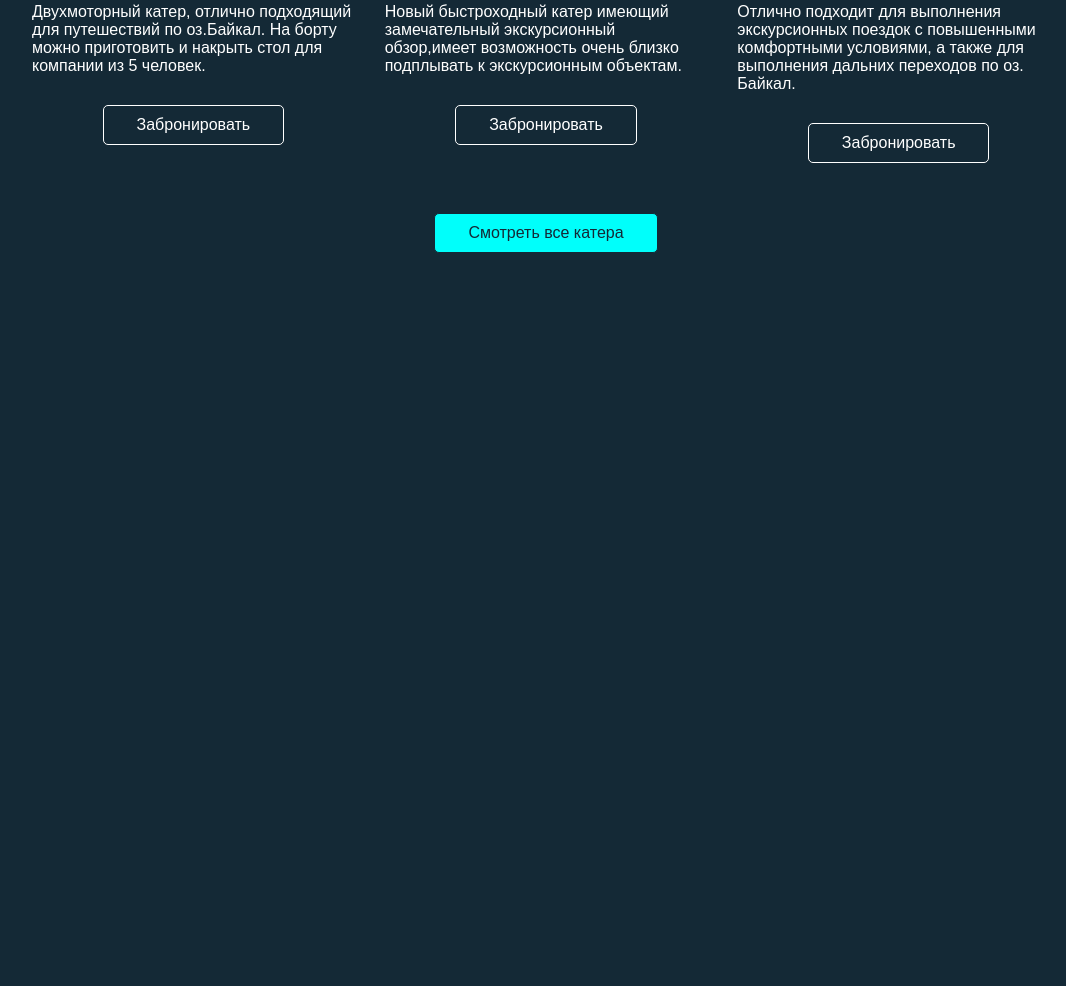
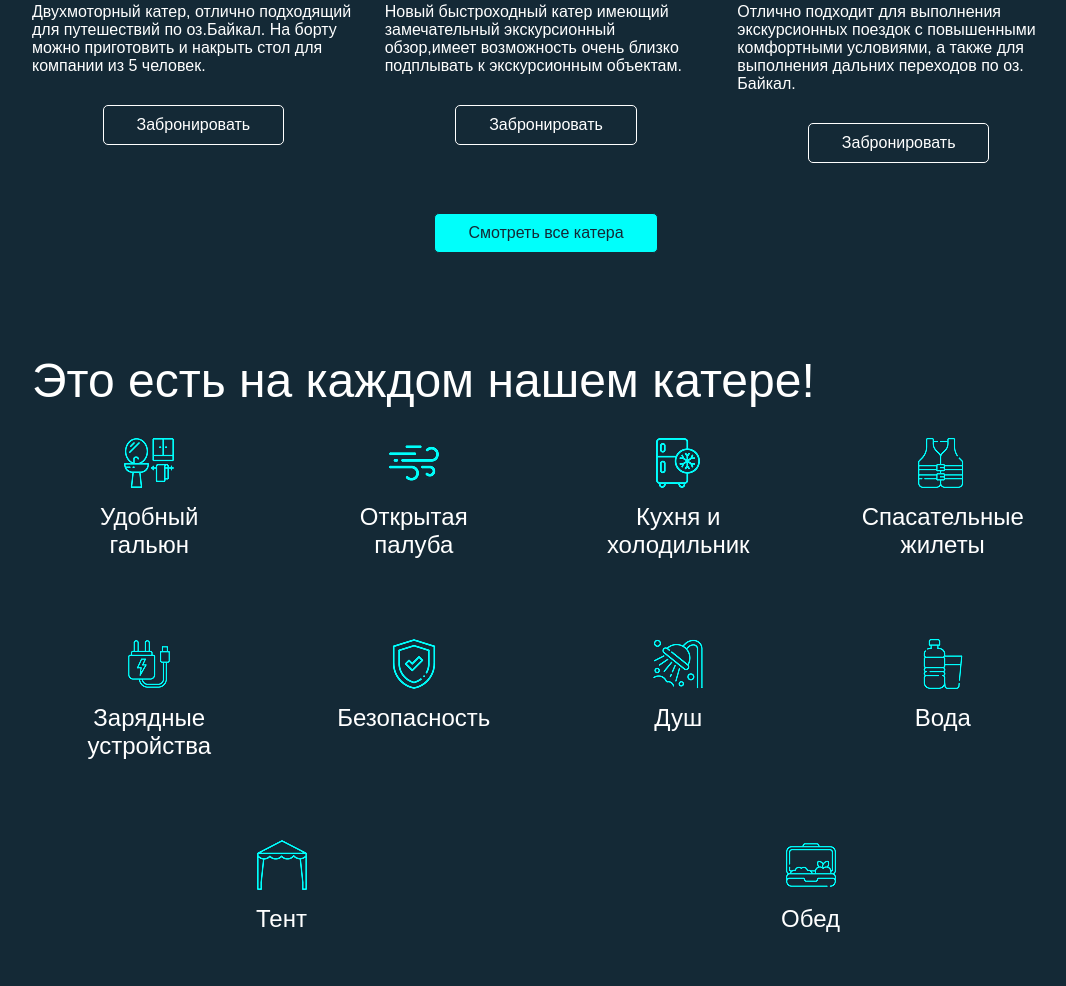
Before and after one commit to LapkiWEB/boat, a plain HTML site: page app/index.html in a window 1280 px wide. Shown: the part 8226-9212 px from the top of the page, without its empty margins (94-1160 px from the left). Before the commit the page ends 8529 px from the top, so only its background shows below. Drawn offline with Linux system fonts and the light colour scheme; files whose address does not match are found by name.

Commit message:
add section included + adaptive

```diff
--- a/app/index.html
+++ b/app/index.html
@@ -454,6 +454,82 @@
         </div>
       </section>
 
+      <section class="included section">
+        <div class="container">
+          <h2 class="title">
+            Это есть на каждом нашем катере!
+          </h2>
+          <div class="included__inner">
+            <div class="included__item">
+              <img src="images/icons/included-1.png" alt="" class="included__img">
+              <h3 class="included-title">
+                Удобный
+                <br>
+                гальюн
+              </h3>
+            </div>
+            <div class="included__item">
+              <img src="images/icons/included-2.png" alt="" class="included__img">
+              <h3 class="included-title">
+                Открытая
+                    <br>
+                палуба
+              </h3>
+            </div>
+            <div class="included__item">
+              <img src="images/icons/included-3.png" alt="" class="included__img">
+              <h3 class="included-title">
+                Кухня и холодильник
+              </h3>
+            </div>
+            <div class="included__item">
+              <img src="images/icons/included-4.png" alt="" class="included__img">
+              <h3 class="included-title">
+                Спасательные
+                жилеты
+              </h3>
+            </div>
+            <div class="included__item">
+              <img src="images/icons/included-5.png" alt="" class="included__img">
+              <h3 class="included-title">
+                Зарядные
+                устройства
+              </h3>
+            </div>
+            <div class="included__item">
+              <img src="images/icons/included-6.png" alt="" class="included__img">
+              <h3 class="included-title">
+                Безопасность
+              </h3>
+            </div>
+            <div class="included__item">
+              <img src="images/icons/included-7.png" alt="" class="included__img">
+              <h3 class="included-title">
+                Душ
+              </h3>
+            </div>
+            <div class="included__item">
+              <img src="images/icons/included-8.png" alt="" class="included__img">
+              <h3 class="included-title">
+                Вода
+              </h3>
+            </div>
+            <div class="included__item">
+              <img src="images/icons/included-9.png" alt="" class="included__img">
+              <h3 class="included-title">
+                Тент
+              </h3>
+            </div>
+            <div class="included__item">
+              <img src="images/icons/included-10.png" alt="" class="included__img">
+              <h3 class="included-title">
+                Обед
+              </h3>
+            </div>
+          </div>
+        </div>
+      </section>
+
     </main>
     <footer class="footer"></footer>
   </div>
--- a/app/scss/_global.scss
+++ b/app/scss/_global.scss
@@ -60,7 +60,7 @@ body.menu-opened {
 .title {
   @extend %Monts-Regular;
   font-size: 60px;
-  margin-bottom: 30px;
+  margin-bottom: 50px;
   max-width: fit-content;
 }
 
--- a/app/scss/_media.scss
+++ b/app/scss/_media.scss
@@ -179,6 +179,18 @@
   .popular-ex__item-content__box-title {
     font-size: 24px;
   }
+  .included__item{
+    width: 150px;
+    margin-bottom: 20px;
+  }
+  .included__img{
+    width: 30px;
+    height: 30px;
+    margin-bottom: 10px;
+  }
+  .included-title{
+    font-size: 20px;
+  }
 }
 
 @media(max-width: 600px) {
--- a/app/scss/style.scss
+++ b/app/scss/style.scss
@@ -317,7 +317,8 @@
   background-color: transparent;
   color: $white;
   border-color: $white;
-  &:hover{
+
+  &:hover {
     color: $background;
   }
 }
@@ -329,4 +330,30 @@
 
 // end section main-rent
 
+// start section included
+.included__inner {
+  display: flex;
+  justify-content: space-around;
+  gap: 30px;
+  flex-wrap: wrap;
+}
+
+.included__item {
+  max-width: 230px;
+  width: 100%;
+  margin-bottom: 50px;
+  text-align: center;
+}
+
+.included__img {
+  width: 50px;
+  height: 50px;
+  margin: 0 auto;
+  margin-bottom: 15px;
+}
+.included-title{
+  font-size: 24px;
+}
+
+// end section included
 @import 'media';
```
Also changed, not shown: app/css/style.min.css, app/images/icons/included-1.png (added), app/images/icons/included-10.png (added), app/images/icons/included-2.png (added), app/images/icons/included-3.png (added), app/images/icons/included-4.png (added), app/images/icons/included-5.png (added), app/images/icons/included-6.png (added), app/images/icons/included-7.png (added), app/images/icons/included-8.png (added), app/images/icons/included-9.png (added).
